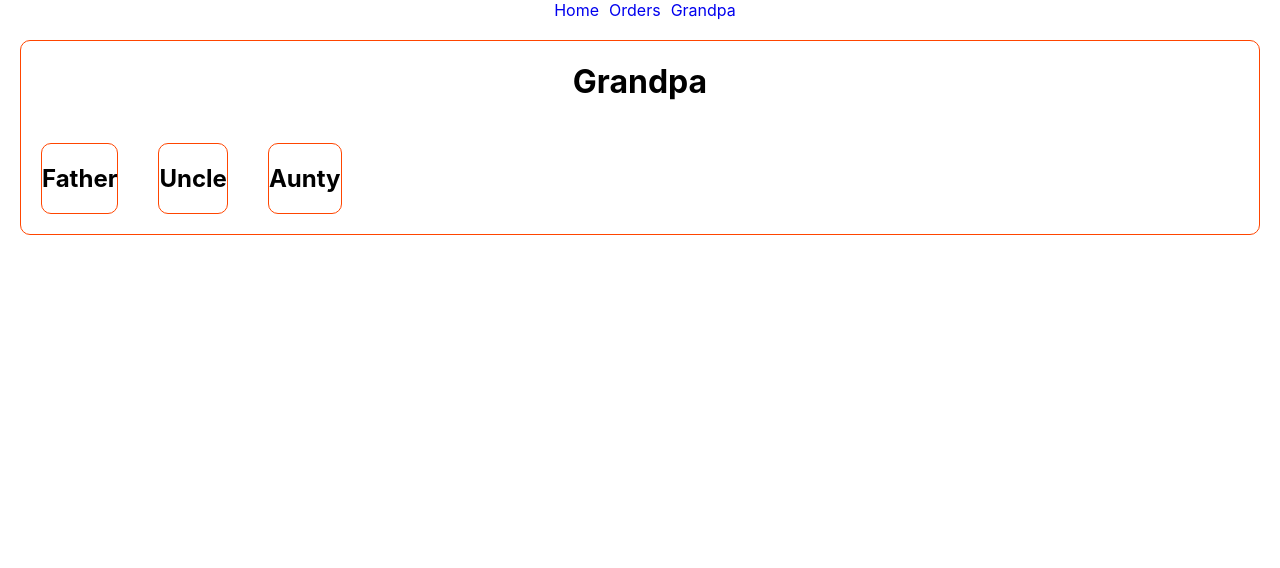
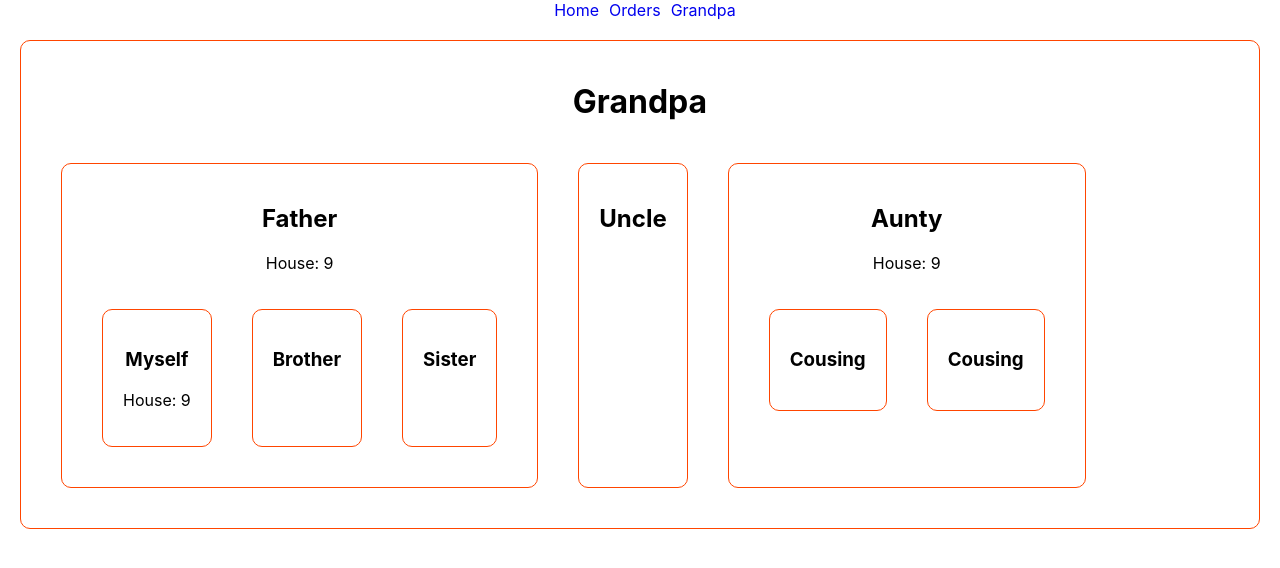
Before and after one commit to mimnets/tshirt-mania, a React (Create React App) app: page /grandpa in a window 1280 px wide. Shown: the top 568 px of the page. Built offline with nearby package versions, Linux system fonts and the light colour scheme.

Commit message:
Transfer the data from parents to child components with props

```diff
--- a/src/components/Aunty/Aunty.js
+++ b/src/components/Aunty/Aunty.js
@@ -1,9 +1,15 @@
 import React from 'react';
+import Cousin from '../Cousin/Cousin';
 
-const Aunty = () => {
+const Aunty = ({house}) => {
     return (
         <div>
             <h1>Aunty</h1>
+            <p>House: {house}</p>
+            <section className='flex'>
+                <Cousin  house={house}></Cousin>
+                <Cousin  house={house}></Cousin>
+            </section>
         </div>
     );
 };
--- /dev/null
+++ b/src/components/Brother/Brother.js
@@ -0,0 +1,11 @@
+import React from 'react';
+
+const Brother = () => {
+    return (
+        <div>
+            <h1>Brother</h1>
+        </div>
+    );
+};
+
+export default Brother;
--- /dev/null
+++ b/src/components/Cousin/Cousin.js
@@ -0,0 +1,11 @@
+import React from 'react';
+
+const Cousin = () => {
+    return (
+        <div>
+            <h1>Cousing</h1>
+        </div>
+    );
+};
+
+export default Cousin;
--- a/src/components/Father/Father.js
+++ b/src/components/Father/Father.js
@@ -1,9 +1,18 @@
 import React from 'react';
+import Brother from '../Brother/Brother';
+import Myself from '../Myself/Myself';
+import Sister from '../Sister/Sister';
 
-const Father = () => {
+const Father = ({house}) => {
     return (
         <div>
             <h1>Father</h1>
+            <p>House: {house}</p>
+            <section className='flex'>
+                <Myself  house={house}></Myself>
+                <Brother  house={house}></Brother>
+                <Sister  house={house}></Sister>
+            </section>
         </div>
     );
 };
--- a/src/components/Grandpa/Grandpa.css
+++ b/src/components/Grandpa/Grandpa.css
@@ -2,6 +2,7 @@
     border: 1px solid orangered;
     margin: 20px;
     border-radius: 10px;
+    padding: 20px;
 }
 
 .flex{
--- a/src/components/Grandpa/Grandpa.js
+++ b/src/components/Grandpa/Grandpa.js
@@ -5,13 +5,14 @@ import Uncle from '../Uncle/Uncle';
 import ('./Grandpa.css');
 
 const Grandpa = () => {
+    const house = 9;
     return (
         <div className='grandpa'>
             <h1>Grandpa</h1>
             <section className='flex'>
-                <Father></Father>
-                <Uncle></Uncle>
-                <Aunty></Aunty>
+                <Father house={house}></Father>
+                <Uncle  house={house}></Uncle>
+                <Aunty house={house}></Aunty>
             </section>
         </div>
     );
--- /dev/null
+++ b/src/components/Myself/Myself.js
@@ -0,0 +1,12 @@
+import React from 'react';
+
+const Myself = ({house}) => {
+    return (
+        <div>
+            <h1>Myself</h1>
+            <p>House: {house}</p>
+        </div>
+    );
+};
+
+export default Myself;
--- /dev/null
+++ b/src/components/Sister/Sister.js
@@ -0,0 +1,11 @@
+import React from 'react';
+
+const Sister = () => {
+    return (
+        <div>
+            <h1>Sister</h1>
+        </div>
+    );
+};
+
+export default Sister;
```
Also changed, not shown: src/components/Cousin/Cousin.css (added).
